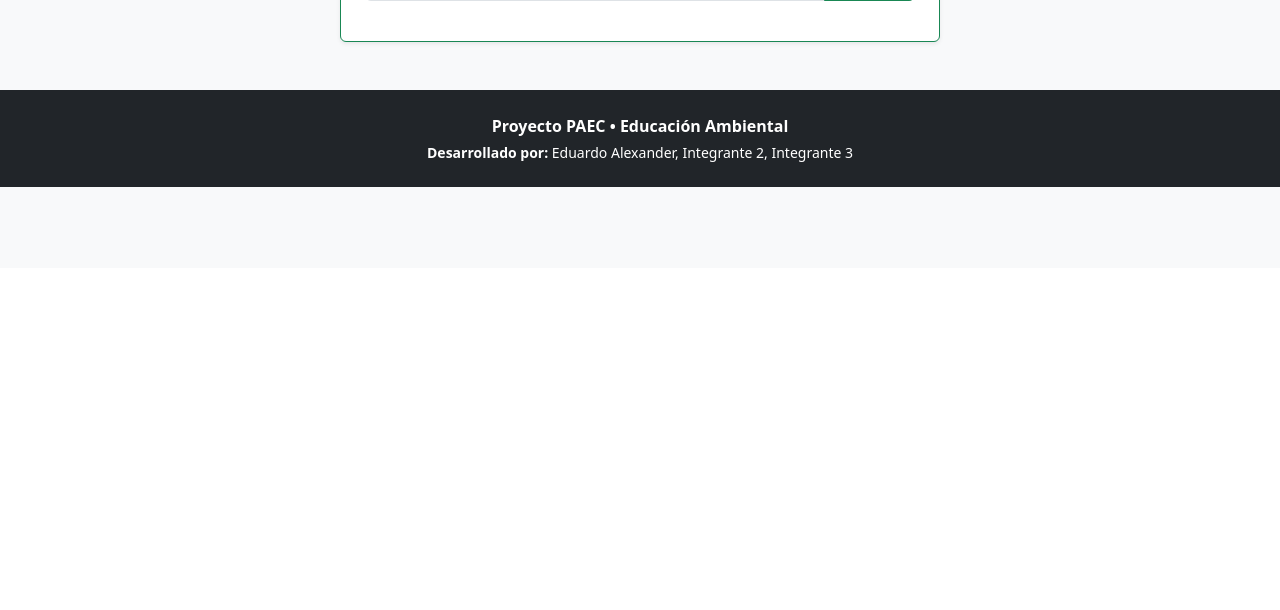
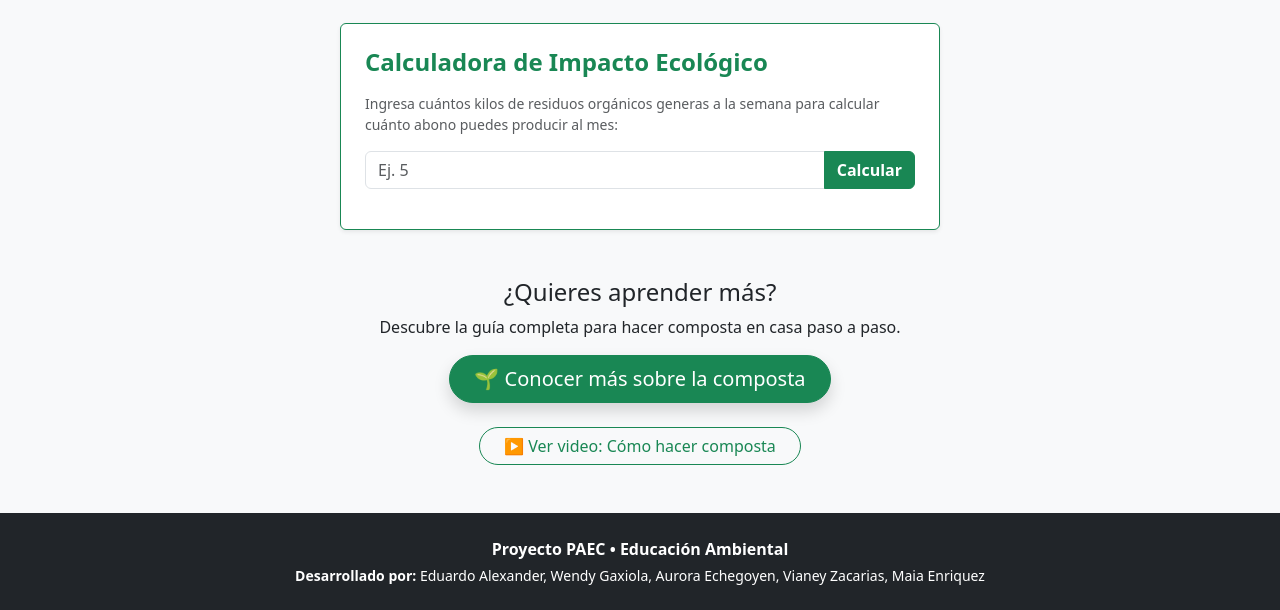
Before and after one commit to auroraem97/ProyectoPAEC, a Django app: page /tipos/ in a window 1280 px wide. Shown: the part 532-1142 px from the top of the page. Before the commit the page ends 719 px from the top, so only its background shows below. Run offline with Django 5.2, Linux system fonts and the light colour scheme.

Commit message:
Agregue imagenes y boton de conocer mas

```diff
--- a/Composta/templates/Composta/inicio.html
+++ b/Composta/templates/Composta/inicio.html
@@ -46,6 +46,7 @@
             <div class="col-md-6">
                 <div class="card card-eco h-100 p-4 bg-white">
                     <h3 class="fw-bold text-success">¿Qué es una composta?</h3>
+                    <img src="https://media.base44.com/images/public/6a0b4e7963cf85e9835b039a/37a4da232_generated_a821350e.png" class="img-fluid rounded mb-3" style="height: 200px; width: 100%; object-fit: cover;" alt="Qué es una composta">
                     <p>Es un <strong>abono orgánico natural</strong> que se obtiene mediante la descomposición biológica controlada de restos vegetales y residuos orgánicos gracias a microorganismos (bacterias, hongos y lombrices) con oxígeno y humedad.</p>
                     <div class="alert alert-success mb-0 small">El resultado final es tierra oscura y fértil llamada <strong>humus</strong>, con olor a bosque húmedo.</div>
                 </div>
@@ -53,6 +54,7 @@
             <div class="col-md-6">
                 <div class="card card-eco h-100 p-4 bg-white">
                     <h3 class="fw-bold text-success">¿Para qué sirve?</h3>
+                    <img src="https://www.thenaturalgardener.co.uk/wp-content/uploads/BLOG-2-1.jpg" class="img-fluid rounded mb-3" style="height: 200px; width: 100%; object-fit: cover;" alt="Para qué sirve la composta">
                     <ul class="mb-0">
                         <li><strong>Reduce basura:</strong> Disminuye hasta 50% de los residuos que llegan a rellenos sanitarios.</li>
                         <li><strong>Evita gases contaminantes:</strong> Impide la generación de gas metano.</li>
--- a/Composta/templates/Composta/tipos.html
+++ b/Composta/templates/Composta/tipos.html
@@ -24,18 +24,21 @@
             <div class="col-md-4">
                 <div class="card border-0 shadow-sm h-100 p-4">
                     <h5 class="fw-bold text-success">Composta Tradicional</h5>
+                    <img src="https://images.squarespace-cdn.com/content/v1/65f383c0b43c8665a0098e9d/1768732703310-5XHPOG9VAJ024YMPOEUL/Composting.png?format=2500w" class="img-fluid rounded mb-2" style="height: 180px; width: 100%; object-fit: cover;">
                     <p class="small text-secondary mb-0">Se realiza en pilas o contenedores ventilados alternando materia seca y húmeda. Ideal para patios y jardines escolares.</p>
                 </div>
             </div>
             <div class="col-md-4">
                 <div class="card border-0 shadow-sm h-100 p-4">
                     <h5 class="fw-bold text-success">Lombricomposta</h5>
+                    <img src="https://images.squarespace-cdn.com/content/v1/644f8066fd109414ec080357/f0025be5-ff17-4ba7-a1de-57b6e4ca5d75/Image.jpg?format=750w" class="img-fluid rounded mb-2" style="height: 180px; width: 100%; object-fit: cover;">
                     <p class="small text-secondary mb-0">Utiliza lombrices rojas californianas que aceleran la descomposición y producen humus líquido y sólido de altísima calidad.</p>
                 </div>
             </div>
             <div class="col-md-4">
                 <div class="card border-0 shadow-sm h-100 p-4">
                     <h5 class="fw-bold text-success">Composta Bokashi</h5>
+                    <img src="https://pinploy-prod.s3.eu-central-1.amazonaws.com/private%2Fimages_for_articles_gpt%2F1761224164716_973713price_guide.webp" class="img-fluid rounded mb-2" style="height: 180px; width: 100%; object-fit: cover;">
                     <p class="small text-secondary mb-0">Proceso de fermentación anaeróbica rápida (2 a 3 semanas) usando salvado inoculado con microorganismos benéficos.</p>
                 </div>
             </div>
@@ -52,6 +55,17 @@
             <div id="resultado" class="alert alert-success d-none mb-0 small"></div>
         </div>
     </main>
+    <div class="container text-center my-5">
+  <h4>¿Quieres aprender más?</h4>
+  <p>Descubre la guía completa para hacer composta en casa paso a paso.</p>
+  <a href="https://www.gob.mx/agricultura/articulos/no-los-tires-los-desechos-organicos-son-abono-de-calidad" target="_blank" class="btn btn-success btn-lg rounded-pill px-4 shadow">
+    🌱 Conocer más sobre la composta
+  </a>
+  <br><br>
+  <a href="https://www.youtube.com/watch?v=pfplHysdLn4" target="_blank" class="btn btn-outline-success rounded-pill px-4">
+    ▶️ Ver video: Cómo hacer composta
+  </a>
+</div>
 
     <script>
         function calcularComposta() {
@@ -70,7 +84,7 @@
     <footer class="bg-dark text-white text-center py-4 mt-5">
         <div class="container">
             <p class="mb-1 fw-bold">Proyecto PAEC • Educación Ambiental</p>
-            <p class="mb-0 small"><strong>Desarrollado por:</strong> Eduardo Alexander, Integrante 2, Integrante 3</p>
+            <p class="mb-0 small"><strong>Desarrollado por:</strong> Eduardo Alexander, Wendy Gaxiola, Aurora Echegoyen, Vianey Zacarias, Maia Enriquez</p>
         </div>
     </footer>
 </body>
```
Also changed, not shown: Composta/templates/Composta/pasos.html (+6 -1 lines).
